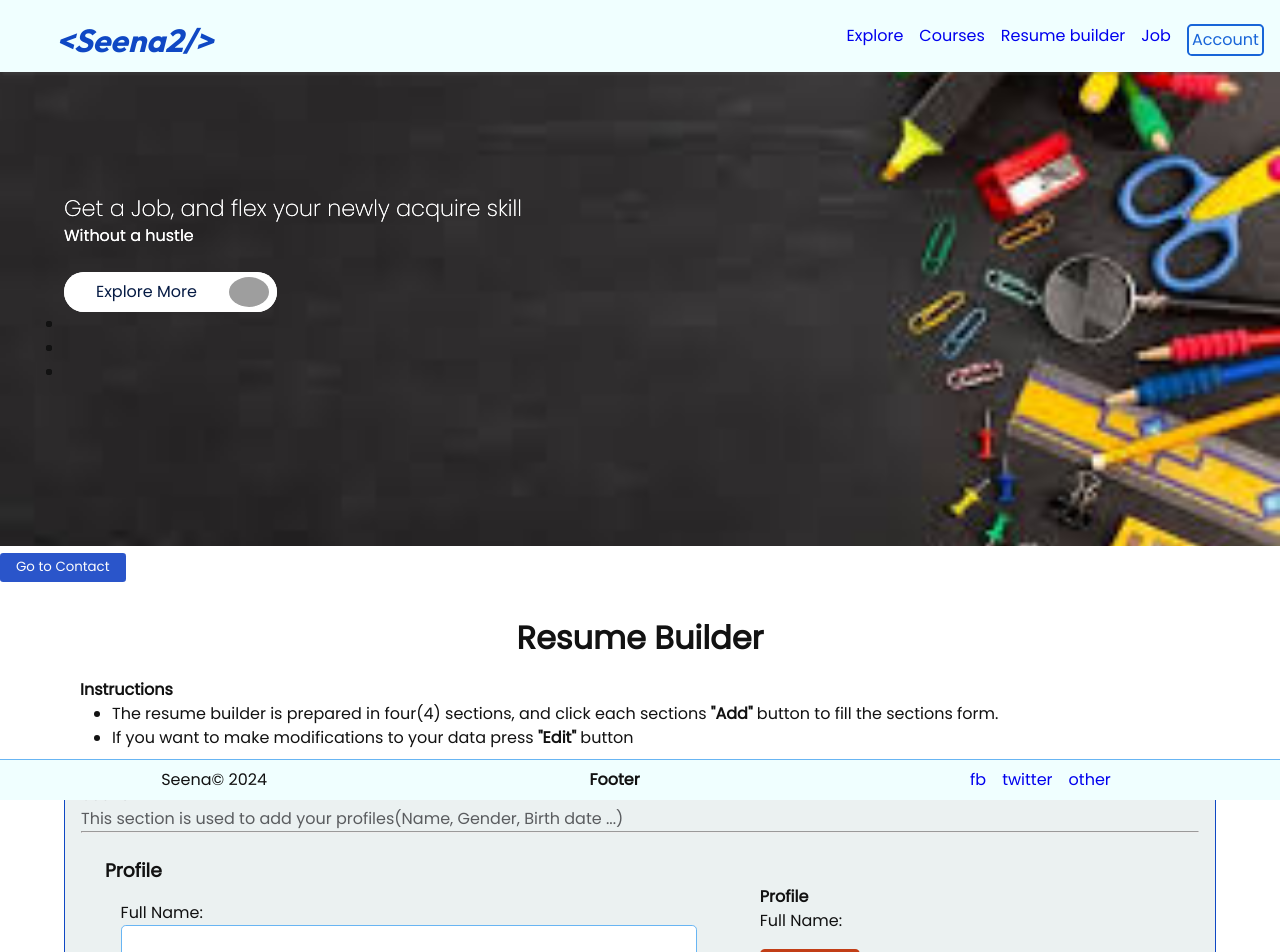
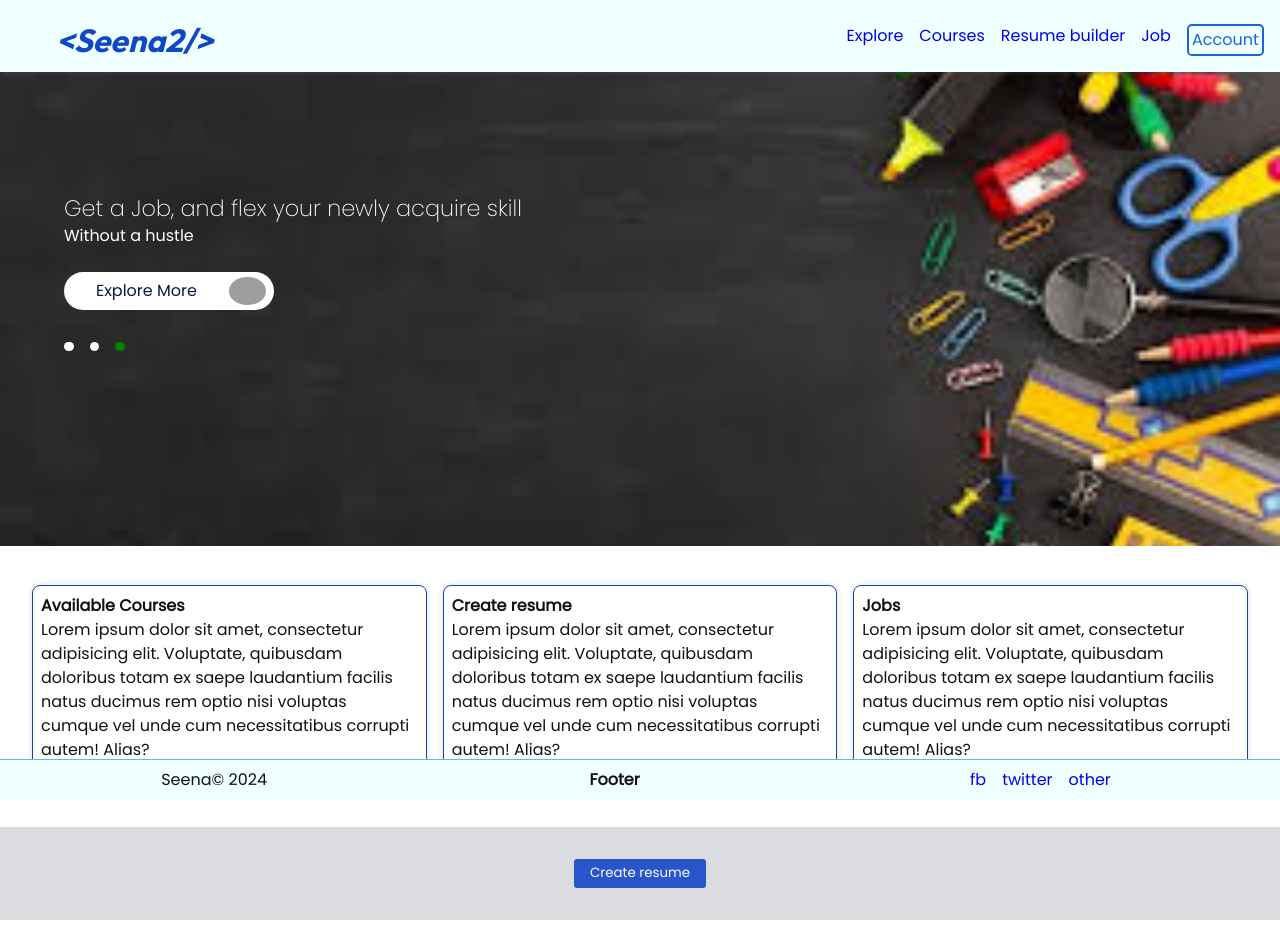
Before and after one commit to Seena2/resume_builder, a React (Vite) app: page / in a window 1280 px wide. Shown: the top 952 px of the page. Built offline with nearby package versions, Linux system fonts and the light colour scheme; grey boxes are pictures that could not be loaded.

Commit message:
adds styles to the carosol and cards on the home page

```diff
--- a/src/App.jsx
+++ b/src/App.jsx
@@ -11,7 +11,7 @@ import Navbar from "./Components/Navbar";
 import Home from "./components/Home";
 import Explore from "./Pages/Explore";
 import Skill from "./Pages/Courses";
-import Resume from "./Pages/Resume";
+import Resume from "./components/Resume";
 import Job from "./Pages/Job";
 import Login from "./Pages/Login";
 import Contacts from "./Pages/Contacts";
@@ -27,14 +27,13 @@ function App() {
         <Route path="/" element={<Home />} />
         <Route path="/Explore" element={<Explore />} />
         <Route path="/courses" element={<Skill />} />
-        <Route path="/Resume" element={<Resume />} />
-        <Route path="/Job" element={<Job />} />
-        <Route path="/Login" element={<Login />} />
-        <Route path="/Contacts" element={<Contacts />} />
+        <Route path="/resume" element={<Resume />} />
+        <Route path="/job" element={<Job />} />
+        <Route path="/account" element={<Login />} />
+        <Route path="/contacts" element={<Contacts />} />
         <Route path="contacts/:contactId" element={<Contact />} />
         <Route path="*" element={<PageNotFound />} />
       </Routes>
-      <Home />
     </div>
   );
 }
--- a/src/Pages/Explore.jsx
+++ b/src/Pages/Explore.jsx
@@ -1,10 +1,11 @@
-
 import {
   BrowserRouter as Router,
-    Routes, Route, Link, useNavigate, Outlet,
-  } from 'react-router-dom';// to create router
-
-
+  Routes,
+  Route,
+  Link,
+  useNavigate,
+  Outlet,
+} from "react-router-dom"; // to create router
 
 const Contact = () => <h2>Contact Page</h2>;
 const Team = () => <h2>Team Page</h2>;
@@ -12,24 +13,23 @@ const Company = () => <h2>Company Page</h2>;
 
 const Explore = () => {
   return (
-        <div >
-
     <div className="content">
       <h1>Explore page</h1>
 
       <ul>
-                <li><Link to="team">Our Team</Link></li>
-                <li><Link to="company">Our Company</Link> </li>
-                <li><Link to="/Contacts">Contacts</Link></li>
-
+        <li>
+          <Link to="team">Our Team</Link>
+        </li>
+        <li>
+          <Link to="company">Our Company</Link>{" "}
+        </li>
+        <li>
+          <Link to="/Contacts">Contacts</Link>
+        </li>
       </ul>
-
     </div>
-
-        </div>
-
   );
-}
+};
 
 //exporting the default function
 export default Explore;
--- a/src/Pages/Resume.jsx
+++ b/src/Pages/Resume.jsx
@@ -1,29 +1,4 @@
 import React, { useState } from "react";
-
-const resumeData = {
-  firstName: " ",
-  middleName: " ",
-  lastName: " ",
-  email: "",
-  phoneNumber: "",
-  education: {
-    educationId: "",
-    schoolName: "",
-    fieldOfStudy: "",
-    startDate: "",
-    endDate: "",
-  },
-  experiance: [
-    {
-      experianceId: "",
-      company: "",
-      positionTitle: "",
-      role: "",
-      startDate: "",
-      endDate: "",
-    },
-  ],
-};
 
 const Resume = () => {
   //Form hook from istalled #import { useForm } from "react-hook-form";
@@ -33,156 +8,6 @@ const Resume = () => {
   const [resume, setResume] = useState(resumeData);
 
   //handler functions
-  /*
-    const handleFirstNameChange = (e) => {
-        setResume({
-            ...resume, //you can list all fields as middleName:resume.middleName, email:resume.email, etc
-            firstName: e.target.value,
-        });
-    }
-    const handleMiddleNameChange = (e) => {
-        setResume({
-            ...resume,
-            middleName: e.target.value,
-        });
-    }
-    const handleLastNameChange = (e) => {
-        setResume({
-            ...resume,
-            lastName: e.target.value,
-        });
-    }
-    const handleEmailChange=(e)=>{
-        setResume({
-            ...resume,
-            email:e.target.value,
-        })
-    }
-    const handlePhoneNumberChange=(e)=>{
-        setResume({
-            ...resume,
-            phoneNumber:e.target.value,
-        })
-    }
-*/
-  //Or Generic handle function
-  const handleChange = (e) => {
-    setResume({
-      ...resume,
-      [e.target.name]: e.target.value,
-    });
-  };
-  //Nested object values
-  const handleSchoolNameChange = (e) => {
-    setResume({
-      ...resume,
-      education: {
-        ...resume.education,
-        schoolName: e.target.value,
-      },
-    });
-  };
-  const handleFieldOfStudyChange = (e) => {
-    setResume({
-      ...resume,
-      education: {
-        ...resume.education,
-        fieldOfStudy: e.target.value,
-      },
-    });
-  };
-  const handleStartDateChange = (e) => {
-    setResume({
-      ...resume,
-      education: {
-        ...resume.education,
-        startDate: e.target.value,
-      },
-    });
-  };
-  const handleEndDateChange = (e) => {
-    setResume({
-      ...resume,
-      education: {
-        ...resume.education,
-        endDate: e.target.value,
-      },
-    });
-  };
-
-  //Experiance
-  const handleCompanyNameChange = (e) => {
-    setResume({
-      ...resume,
-      experiance: [
-        {
-          ...resume.experiance,
-          company: e.target.value,
-        },
-      ],
-    });
-  };
-  const handlePositionChange = (e) => {
-    setResume({
-      ...resume,
-      experiance: [
-        {
-          ...resume.experiance,
-          positionTitle: e.target.value,
-        },
-      ],
-    });
-  };
-  const handleExperianceStartDate = (e) => {
-    setResume({
-      ...resume,
-      experiance: [
-        {
-          ...resume.experiance,
-          startDate: e.target.value,
-        },
-      ],
-    });
-  };
-  const handleExperianceEndDate = (e) => {
-    setResume({
-      ...resume,
-      experiance: [
-        {
-          ...resume.experiance,
-          endDate: e.target.value,
-        },
-      ],
-    });
-  };
-  const handleRoleChange = (e) => {
-    setResume({
-      ...resume,
-      experiance: [
-        {
-          ...resume.experiance,
-          role: e.target.value,
-        },
-      ],
-    });
-  };
-
-  const onSubmit = (data) => {
-    setData(data);
-  };
-  const handleSubmit = () => {
-    if (isSubmited) {
-      return (
-        <div>
-          <h1>
-            Resume for {resumeData.firstName} {resumeData.lastName}
-          </h1>
-        </div>
-      );
-      setIsSubmited(true);
-      setResume(resume);
-    }
-  };
 
   return (
     <div className="content ">
--- a/src/components/Home.jsx
+++ b/src/components/Home.jsx
@@ -1,8 +1,7 @@
 import { useNavigate } from "react-router-dom";
-
 import Slider from "../Components/Slider";
+import HomeCards from "./HomeCards";
 import Footer from "./Footer";
-import Resume from "./Resume";
 
 const Home = () => {
   const navigate = useNavigate();
@@ -10,14 +9,24 @@ const Home = () => {
     <div className="home">
       <Slider />
       <div className="content">
-        <button
-          onClick={() => {
-            navigate("/Contact");
-          }}
-        >
-          Go to Contact
-        </button>
-        <Resume />
+        <HomeCards />
+        <div className="createResume-btn">
+          <button
+            onClick={() => {
+              navigate("/resume");
+            }}
+          >
+            Create resume
+          </button>
+        </div>
+        <div>
+          <p>
+            Lorem ipsum dolor, sit amet consectetur adipisicing elit. Sint vero
+            magni maiores nihil facilis quia tenetur! At iusto, libero
+            distinctio, voluptatem voluptatibus consectetur earum ea quos ex
+            impedit, est illo?
+          </p>
+        </div>
       </div>
       <Footer />
     </div>
--- /dev/null
+++ b/src/components/HomeCards.jsx
@@ -0,0 +1,40 @@
+import { useNavigate } from "react-router-dom";
+
+const HomeCards = () => {
+  return (
+    <div className="home-cards">
+      <div>
+        <h4>Available Courses</h4>
+        <p>
+          Lorem ipsum dolor sit amet, consectetur adipisicing elit. Voluptate,
+          quibusdam doloribus totam ex saepe laudantium facilis natus ducimus
+          rem optio nisi voluptas cumque vel unde cum necessitatibus corrupti
+          autem! Alias?
+        </p>
+        <a href="">Learn More...</a>
+      </div>
+      <div>
+        <h4>Create resume</h4>
+        <p>
+          Lorem ipsum dolor sit amet, consectetur adipisicing elit. Voluptate,
+          quibusdam doloribus totam ex saepe laudantium facilis natus ducimus
+          rem optio nisi voluptas cumque vel unde cum necessitatibus corrupti
+          autem! Alias?
+        </p>
+        <a href="">Learn More...</a>
+      </div>
+      <div>
+        <h4>Jobs</h4>
+        <p>
+          Lorem ipsum dolor sit amet, consectetur adipisicing elit. Voluptate,
+          quibusdam doloribus totam ex saepe laudantium facilis natus ducimus
+          rem optio nisi voluptas cumque vel unde cum necessitatibus corrupti
+          autem! Alias?
+        </p>
+        <a href="">Learn More...</a>
+      </div>
+    </div>
+  );
+};
+
+export default HomeCards;
--- a/src/components/Navbar.jsx
+++ b/src/components/Navbar.jsx
@@ -30,7 +30,7 @@ const Navbar = () => {
           <NavLink to="/job" className="menuLink">
             Job
           </NavLink>
-          <NavLink to="/login" className="nav-login">
+          <NavLink to="/account" className="nav-login">
             Account
           </NavLink>
         </div>
--- a/src/components/Resume.jsx
+++ b/src/components/Resume.jsx
@@ -18,7 +18,7 @@ const profileData = {
 };
 const educationData = {
   id: "",
-  study: "",
+  study: "", //field of study
   schoolName: "",
   startDate: "",
   endDate: "",
@@ -47,18 +47,46 @@ const Resume = () => {
   const [duty, setDuty] = useState({ id: "", task: "" });
   //store the all work experiance
   const [allExperiance, setAllExperiance] = useState([]);
-
   //state variable to display one section at a time
   const [activeIndex, setActiveIndex] = useState(0);
+  //
+  const [isSubmited, setIsSubmited] = useState(false);
 
   //handler functions
   const handleFullNameChange = (e) => {
+    //you can list all fields as profile.email:profile.resume.email, etc, but we used spread syntax
     setProfile({ ...profile, fullName: e.target.value });
   };
   //Generic handler
   // handleProfileChange = (e) => {
-  //   setProfile({...profile,e.target.name: e.target.value});
+  //note each input should have to have same value for its name attribute as the profile object key
+  //   setProfile({...profile,[e.target.name]: e.target.value,});
   // };
+
+  // //Nested object values,
+  // // const handleSchoolNameChange = (e) => {
+  // //   setResume({
+  // //     ...resume,
+  // //     education: {
+  // //       ...resume.education,
+  // //       schoolName: e.target.value,
+  // //     },
+  // //   });
+  // // };
+
+  // //Experiance
+  // const handleCompanyNameChange = (e) => {
+  //   setResume({
+  //     ...resume,
+  //     experiance: [
+  //       {
+  //         ...resume.experiance,
+  //         company: e.target.value,
+  //       },
+  //     ],
+  //   });
+  // };
+
   const handleProfessionChange = (e) => {
     setProfile({ ...profile, profession: e.target.value });
   };
@@ -142,6 +170,7 @@ const Resume = () => {
     setAllExperiance([...allExperiance, experienceItem]);
     setExperianceItem(experienceData);
   };
+
   //Generate resume
   //Add All resume information to the resume state, so we can able to render the entire data from single source
   const handleFinishResume = (e) => {
@@ -152,6 +181,25 @@ const Resume = () => {
       experience: allExperiance,
     });
   };
+  //Submit form
+
+  const onSubmit = (data) => {
+    setData(data);
+  };
+  const handleSubmit = () => {
+    if (isSubmited) {
+      return (
+        <div>
+          <h1>
+            Resume for {resumeData.firstName} {resumeData.lastName}
+          </h1>
+        </div>
+      );
+      setIsSubmited(true);
+      setResume(resume);
+    }
+  };
+
   return (
     <div className="resume">
       <form>
--- a/src/index.css
+++ b/src/index.css
@@ -133,9 +133,52 @@ nav div {
 }
 
 .arrow-btn {
-  width: 2.5rem;
+  width: 2.3rem;
   border-radius: 50%;
   cursor: pointer;
+}
+/* Carrosel pagers*/
+.slider-index ul {
+  margin-top: 2rem;
+  display: flex;
+  align-items: center;
+  list-style: none;
+}
+.slider-dot {
+  width: 0.6rem;
+  height: 0.6rem;
+  background-color: #fff;
+  border-radius: 0.7rem;
+  cursor: pointer;
+  margin-right: 1rem;
+}
+.slider-dot.green {
+  background-color: green;
+}
+
+.playicon {
+  width: 2rem;
+  border-radius: 50%;
+  gap: 1rem;
+}
+/* Home contents*/
+/*HomeCards */
+.home-cards {
+  display: flex;
+  gap: 1rem;
+  margin: 2rem;
+}
+.home-cards div {
+  border: 1px solid #1544a1;
+  padding: 0.5rem;
+  border-radius: 0.5rem;
+  box-shadow: 0 0 0.4rem rgba(92, 92, 92, 0.2);
+}
+.createResume-btn {
+  padding: 2rem;
+  background-color: #dbdcdf;
+  text-align: center;
+  margin-bottom: 4rem;
 }
 
 .resume {
```
Lines whose indentation alone changed are shown as unchanged.
